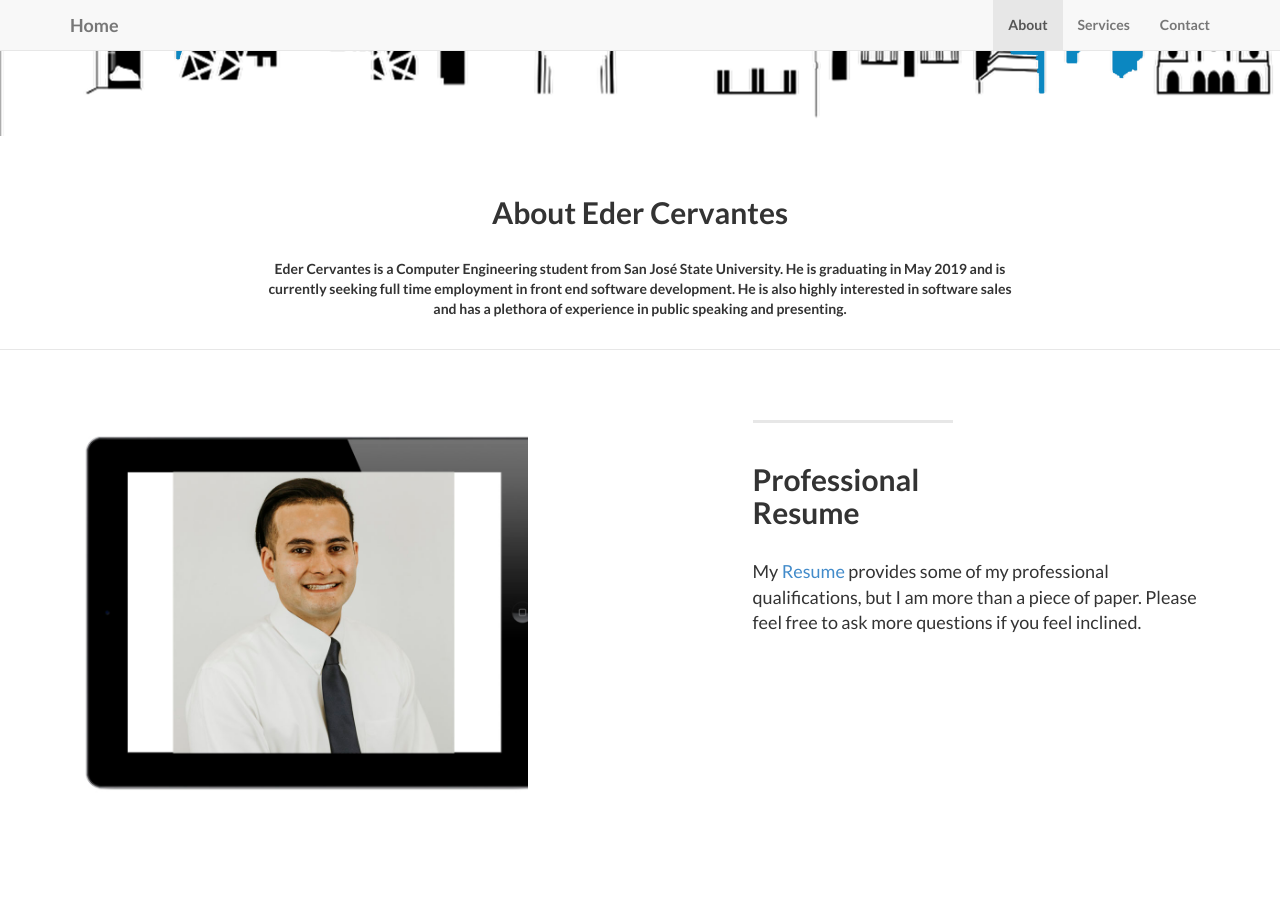
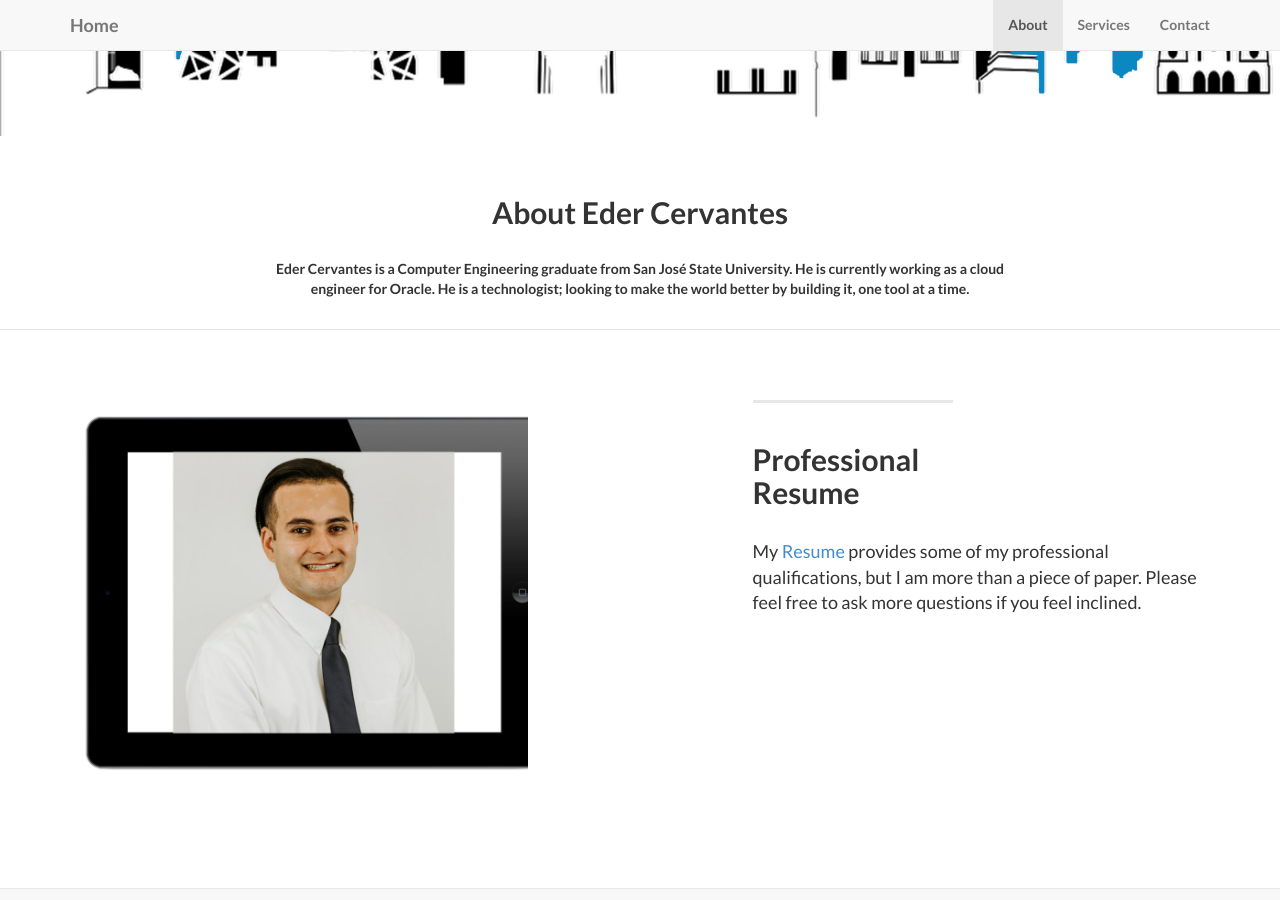
Before and after one commit to edercervantes/edercervantes.github.io, a Jekyll site: the page built from index.html, in a window 1280 px wide and 900 px high, scrolled down 641 px. Built offline with Jekyll 4.4.1, drawn with Linux system fonts in a browser that asks for light colours; nearby versions of some CDN libraries; library files that are not in the unit come from our copies.

Commit message:
life updates

```diff
--- a/_includes/about.html
+++ b/_includes/about.html
@@ -5,7 +5,7 @@
               <br/><br/>
               <h2>About Eder Cervantes</h2>
               <br/>
-                <p>Eder Cervantes is a Computer Engineering student from San José State University. He is graduating in May 2019 and is currently seeking full time employment in front end software development. He is also highly interested in software sales and has a plethora of experience in public speaking and presenting.</p>
+                <p>Eder Cervantes is a Computer Engineering graduate from San José State University. He is currently working as a cloud engineer for Oracle. He is a technologist; looking to make the world better by building it, one tool at a time.</p>
                 <br/>
               </div>
         </div>
--- a/_posts/2014-09-21-services-1.markdown
+++ b/_posts/2014-09-21-services-1.markdown
@@ -5,4 +5,4 @@ category: Services
 title: Professional<br>Resume
 description: |
 ---
-   My [Resume](https://drive.google.com/file/d/1ULMn4vWJF3AgpOYBsxxiLBezmqRs2Qpm/view?usp=sharing) provides some of my professional qualifications, but I am more than a piece of paper. Please feel free to ask more questions if you feel inclined.
+   My [Resume](https://drive.google.com/file/d/1H7dmZd4hb8MgPpFXgafJ_eRy2_egFJJJ/view?usp=sharing) provides some of my professional qualifications, but I am more than a piece of paper. Please feel free to ask more questions if you feel inclined.
```
